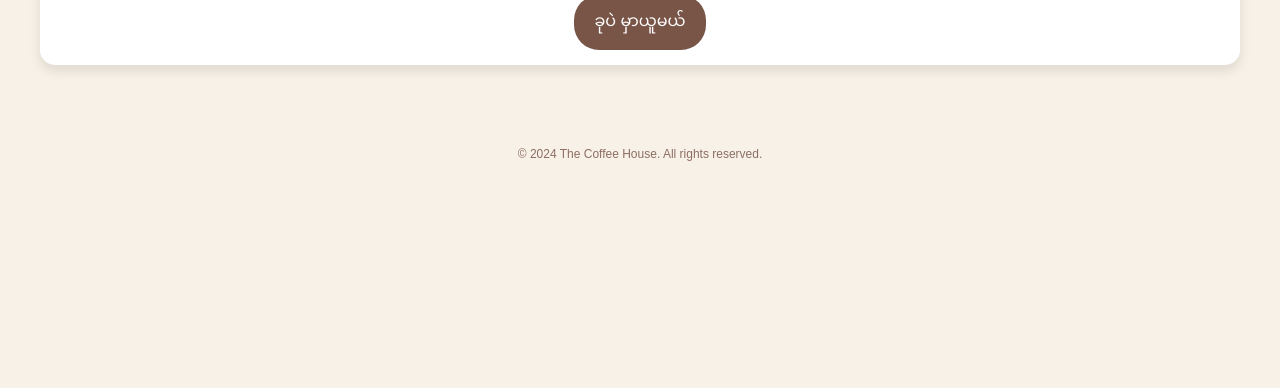
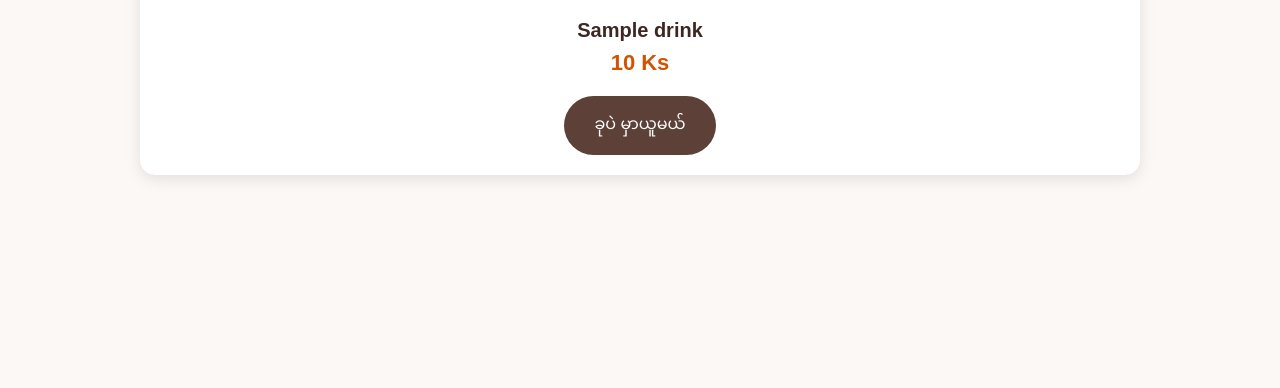
Before and after one commit to roppar22-art/my-drink-shop, a Flask app: template templates/index.html in a window 1280 px wide. Shown: the part 412-800 px from the top of the page. Run offline with Flask 3, Linux system fonts and the light colour scheme; the template is opened without the code that fills it: most values are stand-ins (such as "Sample title", 1, 10 or a date in 2020); some web fonts are replaced.

Commit message:
Update index.html

```diff
--- a/templates/index.html
+++ b/templates/index.html
@@ -3,93 +3,68 @@
 <head>
     <meta charset="UTF-8">
     <meta name="viewport" content="width=device-width, initial-scale=1.0">
-    <title>ကျွန်ုပ်တို့၏ ကော်ဖီဆိုင်</title>
-
+    <title>The Coffee House</title>
     <link href="https://fonts.googleapis.com/css2?family=Pyidaungsu:wght@400;700&display=swap" rel="stylesheet">
 
     <style>
         body {
             font-family: 'Pyidaungsu', sans-serif;
             margin: 0;
-            background-color: #f8f1e7; /* နို့နှစ်ရောင် နောက်ခံ */
-            color: #3e2723; /* ကော်ဖီရောင် စာသား */
+            background-color: #fcf8f5;
+            color: #3e2723;
         }
         header {
-            background-color: #3e2723; /* ကော်ဖီရင့်ရောင် Header */
+            background-color: #3e2723;
             color: white;
-            padding: 20px;
+            padding: 30px 20px;
             text-align: center;
-            box-shadow: 0 4px 8px rgba(0,0,0,0.2);
         }
-        header h1 { margin: 0; font-size: 24px; }
-        header p { margin: 5px 0 0; font-weight: normal; font-size: 14px; opacity: 0.8; }
-
         .menu-container {
             padding: 20px;
             display: grid;
-            grid-template-columns: repeat(auto-fit, minmax(280px, 1fr));
-            gap: 20px;
-            max-width: 1200px;
+            grid-template-columns: repeat(auto-fit, minmax(300px, 1fr));
+            gap: 25px;
+            max-width: 1000px;
             margin: 0 auto;
         }
-
         .menu-item {
             background: white;
             border-radius: 15px;
-            overflow: hidden; /* ပုံကို ထောင့်ဝိုင်းဖြစ်အောင် */
-            box-shadow: 0 6px 12px rgba(0,0,0,0.1);
-            transition: transform 0.2s; /* Mouse တင်ရင် တုန်တဲ့ effect */
+            overflow: hidden;
+            box-shadow: 0 4px 15px rgba(0,0,0,0.1);
+            text-align: center;
         }
-        .menu-item:hover {
-            transform: translateY(-5px);
-        }
-
-        /* ကော်ဖီပုံများ (တကယ့်အပြင်ပုံတွေကို သုံးထားပါတယ်) */
         .menu-item img {
             width: 100%;
             height: 200px;
-            object-fit: cover; /* ပုံကို အကွက်ထဲ ကွက်တိဝင်အောင် */
+            object-fit: cover;
+            display: block;
+            background-color: #eee; /* ပုံမပွင့်ခင် ပြနေမယ့်အရောင် */
         }
-
         .item-details {
-            padding: 15px;
-            text-align: center;
+            padding: 20px;
         }
         .item-name {
             font-weight: bold;
-            font-size: 18px;
-            margin-bottom: 5px;
-            color: #5d4037;
+            font-size: 20px;
+            margin-bottom: 8px;
         }
         .item-price {
-            color: #e65100; /* လိမ္မော်ရင့်ရောင် ဈေးနှုန်း */
-            font-size: 20px;
+            color: #d35400;
+            font-size: 22px;
             font-weight: bold;
-            margin-bottom: 15px;
+            margin-bottom: 20px;
         }
-
         .order-btn {
-            background-color: #795548; /* ကော်ဖီဖျော့ရောင် ခလုတ် */
+            background-color: #5d4037;
             color: white;
             border: none;
-            padding: 10px 20px;
-            border-radius: 25px;
+            padding: 12px 30px;
+            border-radius: 30px;
             font-size: 16px;
             cursor: pointer;
             text-decoration: none;
             display: inline-block;
-            transition: background 0.3s;
-        }
-        .order-btn:hover {
-            background-color: #5d4037; /* Mouse တင်ရင် အရောင်ရင့်သွားမယ် */
-        }
-
-        footer {
-            text-align: center;
-            padding: 20px;
-            color: #8d6e63;
-            font-size: 12px;
-            margin-top: 30px;
         }
     </style>
 </head>
@@ -104,13 +79,13 @@
     {% for drink in drinks %}
     <div class="menu-item">
         {% if drink.id == 1 %}
-            <img src=https://www.shutterstock.com/blog/wp-content/uploads/sites/5/2021/05/Green-Tea.jpg>
+            <img src="https://www.thespruceeats.com/thmb/N_Yn4Y9dCq9o1uE4u8nS_Y_Y7Y8=/1500x0/filters:no_upscale():max_bytes(150000):strip_icc()/green-tea-benefits-764350-hero-be88c0c4c4b44b8b9b8b8b8b8b8b8b8b.jpg" alt="Green Tea">
         {% elif drink.id == 2 %}
-            <img src="https://images.unsplash.com/photo-1544787219-7f419807c4c5?q=80&w=600&auto=format&fit=crop" alt="Milk Tea">
+            <img src="https://images.immediate.co.uk/production/volatile/sites/30/2021/06/Bubble-tea-862d5d1.jpg" alt="Milk Tea">
         {% elif drink.id == 3 %}
-            <img src="https://images.unsplash.com/photo-1595434091143-b375ace5d46d?q=80&w=600&auto=format&fit=crop" alt="Coffee">
+            <img src="https://images.unsplash.com/photo-1541167760496-162955ed8a9f?q=80&w=600&auto=format&fit=crop" alt="Coffee">
         {% else %}
-            <img src="https://images.unsplash.com/photo-1509042239860-f550ce710b93?q=80&w=600&auto=format&fit=crop" alt="Shop Icon">
+            <img src="https://images.unsplash.com/photo-1509042239860-f550ce710b93?q=80&w=600&auto=format&fit=crop" alt="Default">
         {% endif %}
 
         <div class="item-details">
@@ -122,9 +97,5 @@
     {% endfor %}
 </div>
 
-<footer>
-    <p>© 2024 The Coffee House. All rights reserved.</p>
-</footer>
-
 </body>
 </html>
```
